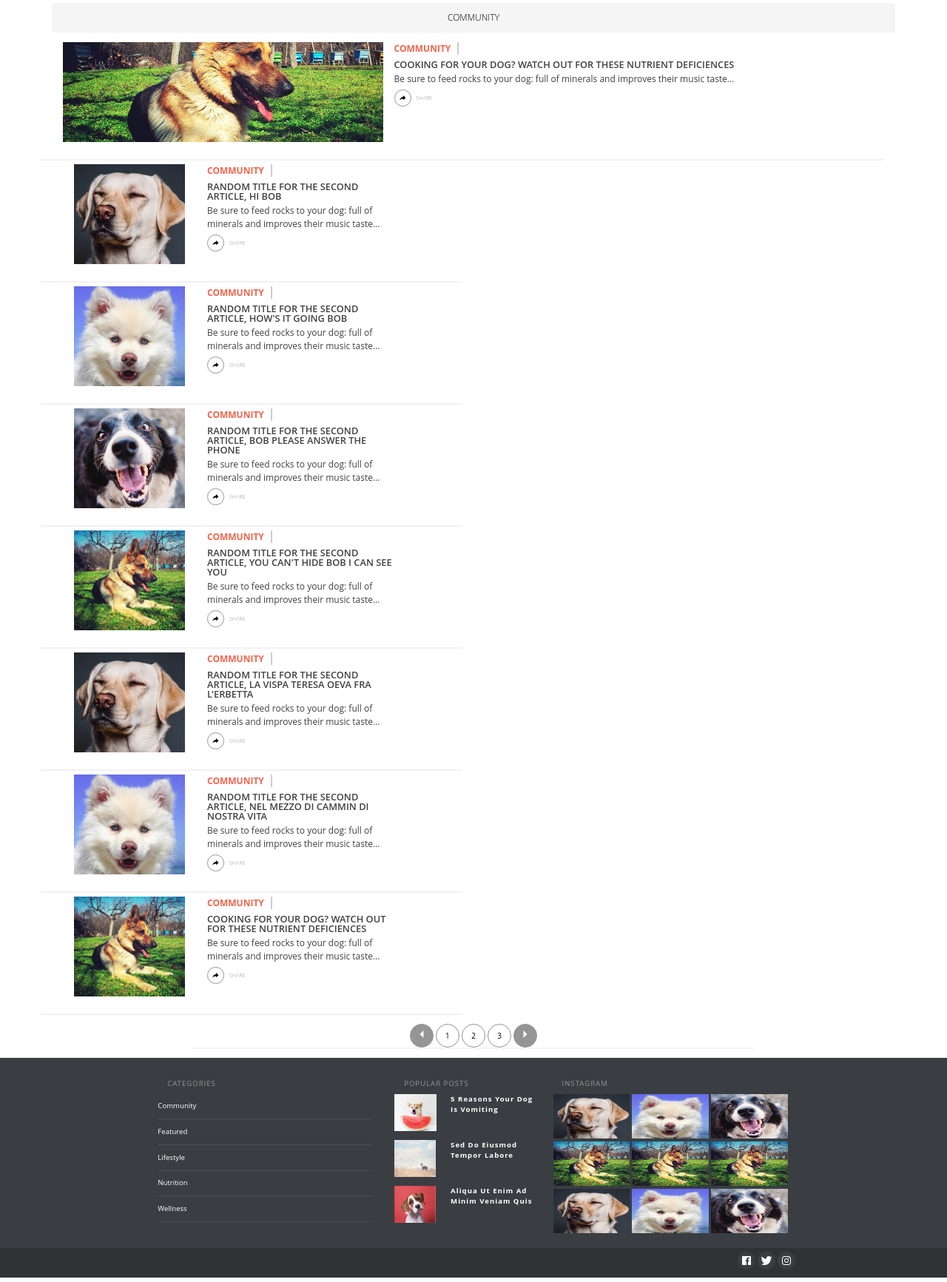
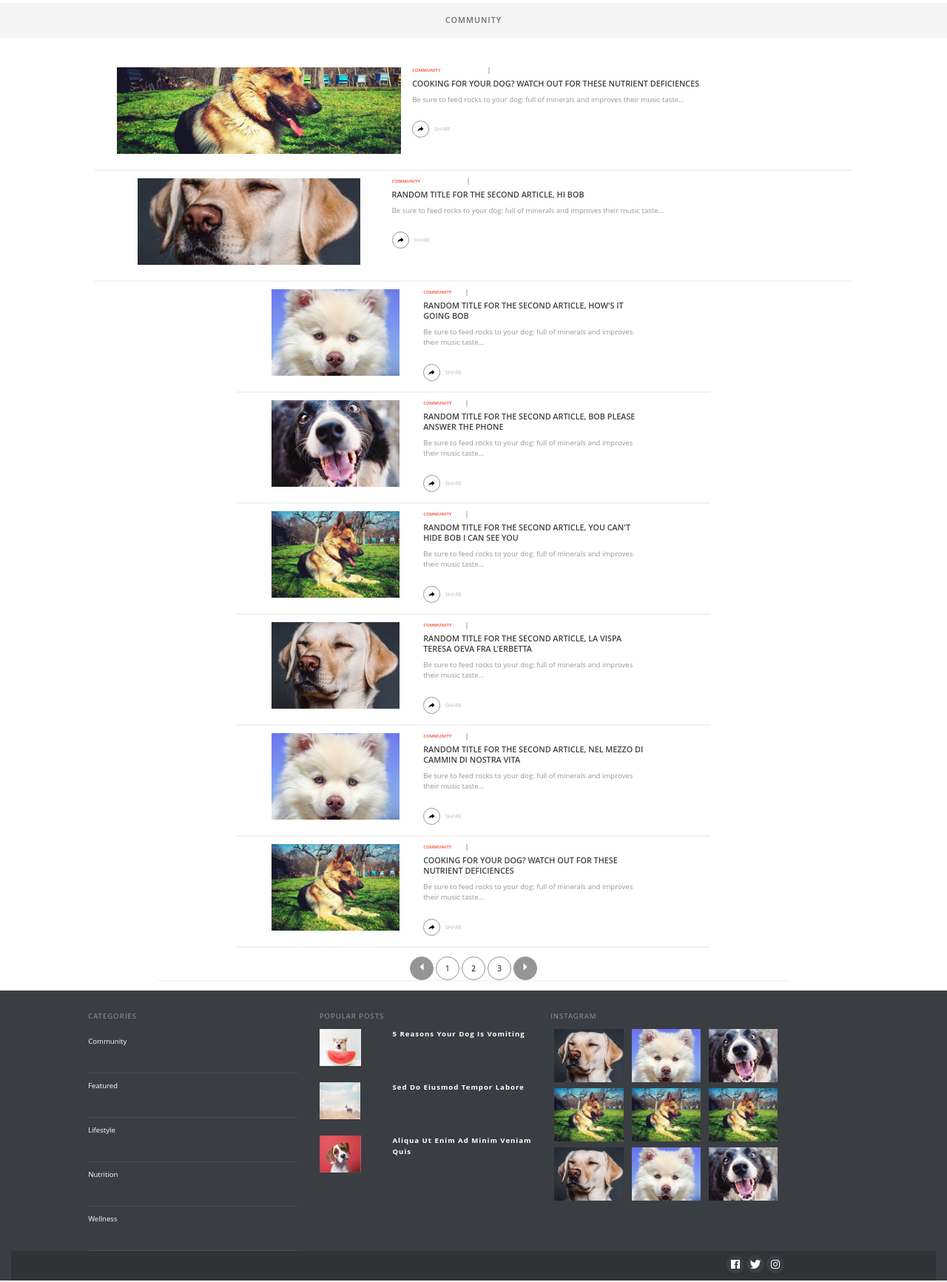
Before and after one commit to LilyDa08/FooDog, a plain HTML site: page community.html in a window 1280 px wide. Shown: the part 100-1833 px from the top of the page at 74% size. Drawn offline with nearby package versions, Linux system fonts and the light colour scheme; no server answers.

Commit message:
fix community

```diff
--- a/assets/css/community.css
+++ b/assets/css/community.css
@@ -1,15 +1,24 @@
 .modal {
-    display: none; /* Hidden by default */
-    position: fixed; /* Stay in place */
-    z-index: 1; /* Sit on top */
-    padding-top: 100px; /* Location of the box */
+    display: none;
+    /* Hidden by default */
+    position: fixed;
+    /* Stay in place */
+    z-index: 1;
+    /* Sit on top */
+    padding-top: 100px;
+    /* Location of the box */
     left: 0;
     top: 0;
-    width: 100%; /* Full width */
-    height: 100%; /* Full height */
-    overflow: auto; /* Enable scroll if needed */
-    background-color: #000000; /* Fallback color */
-    background-color: #00000066; /* Black w/ opacity */
+    width: 100%;
+    /* Full width */
+    height: 100%;
+    /* Full height */
+    overflow: auto;
+    /* Enable scroll if needed */
+    background-color: #000000;
+    /* Fallback color */
+    background-color: #00000066;
+    /* Black w/ opacity */
 }
 
 /* Modal Content */
@@ -56,9 +65,10 @@ body {
 }
 
 .loupe {
-    margin: 15px auto 5px 17px;
+    margin: 0;
     color: black;
-    font-size: 20px;
+    font-size: 25px;
+    padding-top: 20px;
 }
 
 #navbar class-items p {
@@ -72,7 +82,7 @@ body {
 
 h1 {
     font-family: "Crimson text";
-    font-size: 13vw;
+    font-size: 3em;
     padding: 0;
     margin: 0;
     margin-top: 2vw;
@@ -96,7 +106,7 @@ h1 {
 h2 {
     text-transform: uppercase;
     color: #e56100;
-    font-size: 4vw;
+    font-size: 1.5em;
     font-weight: 200;
     letter-spacing: 1px;
     padding: 1vw;
@@ -111,6 +121,7 @@ h2 {
 #navbar {
     height: 10vh;
     display: flex;
+    align-items: center;
     padding-bottom: 5px;
     border-bottom: 1px solid rgba(128, 128, 128, 0.1);
 }
@@ -118,11 +129,11 @@ h2 {
 .dropbtn {
     background-color: #e56100;
     color: white;
-    font-size: 16px;
+    font-size: 13px;
     border: none;
     border-radius: 5px;
     cursor: pointer;
-    height: 40px;
+    height: 32px;
     margin-left: 14px;
 }
 
@@ -196,7 +207,7 @@ main {
 
 article {
     border-bottom: solid 2px rgba(128, 128, 128, 0.1);
-    margin:0;
+    margin: 0;
     padding-bottom: 1vh;
     padding-top: 5px;
 }
@@ -210,9 +221,9 @@ article {
 
 figure {
     margin-bottom: 3px;
-    padding: 0;
+    padding: 8px 0;
     margin: auto;
-    height: 17vh;
+    height: 18vh;
 }
 
 .articles {
@@ -267,15 +278,15 @@ figure {
 }
 
 .btn-circle {
-    width: 8vw;
-    height: 8vw;
-    padding: 1.6vw 0vw;
     border-radius: 50%;
     text-align: center;
-    font-size: 12px;
     line-height: 1.42857;
     background-color: white;
     border: 1px solid #959595;
+    font-size: 15px;
+    width: 35px;
+    height: 35px;
+    padding: 6px;
 }
 
 .btn-dark {
@@ -293,10 +304,6 @@ figure {
 
 /* FOOTER CSS BELOW */
 
-.container-fluid {
-    padding: 0 !important;
-}
-
 .footer-up {
     margin: 0;
     padding: 0;
@@ -304,11 +311,13 @@ figure {
 
 .footer-title {
     margin: 0;
-    padding: 1vh;
+    padding: 1vh 0;
     color: #959595;
     font-size: 1.1em;
 }
-
+#titleCategories {
+ padding: 0;
+}
 #allCategories {
     margin: 0;
     padding: 0.2vh 1vh;
@@ -327,7 +336,7 @@ figure {
     padding: 0;
     padding-bottom: 2vh;
     margin: 0;
-    width: 100vw;
+    width: 100%;
 }
 
 .col-footer p {
@@ -342,11 +351,20 @@ footer {
 footer a {
     text-decoration: none;
     color: #ffffff;
+    height: 30px;
 }
 
-a img {
-    width: 9vh;
-    height: 9vh;
+.imgInsta {
+    height: 100px;
+    padding: 0;
+    margin: 0;
+}
+
+.imgInsta img {
+    object-fit: cover;
+    object-position: 50% 50%;
+    width: 80%;
+    height: 100%;
 }
 
 .f-AllAside {
@@ -391,10 +409,10 @@ a img {
     margin-right: 2vh;
 }
 
-/* XXXXXXXXXXXXXXXXXXXXXXXXXXXXXXXXXXXXXXXXXXXXX TABLET XXXXXXXXXXXXXXXXXXXXXXXXXXXXXXXXXXXXXXXXXXXXX*/
-/* XXXXXXXXXXXXXXXXXXXXXXXXXXXXXXXXXXXXXXXXXXXXX TABLET XXXXXXXXXXXXXXXXXXXXXXXXXXXXXXXXXXXXXXXXXXXXX*/
+/* XXXXXXXXXXXXXXXX ----- TABLET --------XXXXXXXXXXXXXXXXXXXXXXXXXXXXXXXXXXXX*/
+/* XXXXXXXXXXXXXXXXXXXXXXXXXXXXX TABLET XXXXXXXXXXXXXXXXXXXXXXXXXXXXXXXXXXXXXXXXX*/
 
-@media only screen and (min-width : 768px) and (max-width : 991px) {
+@media only screen and (min-width : 768px) {
 
     body {
         font-size: 14px;
@@ -410,7 +428,7 @@ a img {
 
     h1 {
         margin-top: 0;
-        font-size: 3em;
+        font-size: 2.5em;
         padding-top: 20px;
     }
 
@@ -435,31 +453,40 @@ a img {
     }
 
     h2 {
-        width: 90vw;
-        font-size: 1.2em;
-        padding-top: 30px;
+        font-size: 1em;
+        padding-top: 20px;
+        margin-bottom: 30px;
     }
 
     figure {
         height: 160px;
     }
 
+    .article {
+        width: 80%;
+        margin: auto;
+        padding-top: 10px;
+    }
+
     .article-img img {
-        height: 90%;
+        height: 85%;
     }
 
     .categoryArticle {
-        display: initial;
+        display: block;
+        width: 20%;
+        font-size: 0.7em;
+        margin-bottom: 6px;
     }
 
     .titleArticle {
-        font-size: 19px;
+        font-size: 16px;
         margin: 0;
     }
 
     .previewArticle {
-        font-size: 19px;
-        display: initial;
+        font-size: 14px;
+        display: block;
     }
 
     .readmore {
@@ -471,10 +498,10 @@ a img {
     }
 
     .btn-circle {
-        font-size: 19px;
-        width: 6vw;
-        height: 6vw;
-        padding: 1.4vw 0vw;
+        font-size: 15px;
+        width: 30px;
+        height: 30px;
+        padding: 4px;
     }
 
     /*FOOTER CSS*/
@@ -486,8 +513,7 @@ a img {
     .footer-title {
         padding: 0;
         padding-top: 3.5vh;
-        padding-left: 1vw;
-        padding-bottom: 0.5vw;
+        padding-bottom: 10px;
         font-size: 0.8em;
     }
 
@@ -544,23 +570,30 @@ a img {
 
     .thumbnail-md {
         display: block;
-        height: auto;
     }
 
-    #instaPictures a {
-        padding: 0 3px 0 3px;
-        margin: 0 0 5px 0 !important;
+
+    footer a {
+        text-decoration: none;
+        color: #ffffff;
+        height: 60px;
     }
 
-    #instaPictures a img {
+    .imgInsta {
+        height: 80px;
         padding: 0;
-        margin: 0;
-        height: 60px;
-        width: 100%;
+
+    }
+
+    .imgInsta img {
+        object-fit: cover;
+        object-position: 50% 50%;
+        width: 90%;
+        height: 90%;
     }
 
     #social {
-        height: 5vh;
+        height: 40px;
     }
 
     .social-links {
@@ -586,16 +619,11 @@ a img {
     }
 
     nav {
-        width: 100vw;
-        background-color: white;
-        position: fixed;
-        z-index: 20;
         border-bottom: 2px solid #F5F5F5;
     }
 
     h1 {
-        margin-top: 0;
-        font-size: 3.5em;
+        font-size: 2.5em;
     }
 
     .dropdown {
@@ -605,8 +633,8 @@ a img {
     .loupe {
         margin-top: 5px;
         margin-left: 4px;
-        color: black;
         font-size: 12px;
+        padding: 0;
     }
 
     input {
@@ -617,7 +645,6 @@ a img {
     .twitter,
     .insta {
         display: initial;
-
     }
 
     .headerSocial {
@@ -630,6 +657,7 @@ a img {
     }
 
     .headerBottom {
+        padding-bottom: 10px;
         margin-top: 7px;
         display: flex;
     }
@@ -641,19 +669,25 @@ a img {
     }
 
     .headerCat a {
-        margin-bottom: 0.5rem;
+        padding-bottom: 0.5rem;
         text-decoration: none;
         color: black;
+    }
+
+    .headerCat a:hover,
+    .headerCat a:active {
+        border-bottom: 2px solid #f46700;
     }
 
     /*MAIN CSS BELOW*/
 
     h2 {
         width: 100%;
-        font-size: 1em;
-        letter-spacing: 0;
-        font-weight: 100;
-        color: black;
+        font-size: 0.9em;
+        letter-spacing: 1px;
+        font-weight: 600;
+        color: rgb(112, 112, 112);
+        padding: 17px;
     }
 
     main {
@@ -664,11 +698,13 @@ a img {
 
     figure {
         padding: 0;
-        height: 150px;
+        height: 130px;
     }
-#allArticle{
+
+    #allArticle {
         margin: auto;
     }
+
     .article-img img {
         object-fit: cover;
         object-position: 50% 50%;
@@ -678,8 +714,11 @@ a img {
 
     article {
         border-bottom: solid 2px rgba(128, 128, 128, 0.1);
-        margin:0;
+        margin: 0;
+    }
 
+    .categoryArticle {
+        font-size: 0.5em;
     }
 
     .articles {
@@ -688,23 +727,17 @@ a img {
         padding-right: 57px;
     }
 
-    .categoryArticle {
-        display: initial;
-    }
-
     .titleArticle {
-        text-transform: uppercase;
-        font-size: 1vw;
-        margin-top: 0.5vw;
-        margin-left: 0vh;
-        margin-bottom: 0.5vh;
+        font-size: 0.9em;
         font-weight: 600;
-        line-height: 13px;
+        line-height: 130%;
+        padding-bottom: 8px;
     }
 
     .previewArticle {
-        display: initial;
-        line-height: 13px;
+        font-size: 0.8em;
+        line-height: 150%;
+        color: #959595;
     }
 
     .share-btn {
@@ -740,113 +773,14 @@ a img {
 
     /*FOOTER CSS BELOW*/
 
-    footer .col-footer {
-        padding: 0;
-    }
-
-    .footer-title {
-        margin: 0;
-        padding: 0;
-        padding-top: 3.5vh;
-        padding-left: 1vw;
-        padding-bottom: 0.5vw;
-        font-size: 0.8em;
-    }
-
     #allCategories {
-        padding: 0;
-        margin: 0;
-        margin-right: 30px;
-    }
-
-    #allCategories a {
-        margin: 0;
-        text-align: left;
-        font-size: 0.8em;
-        border-bottom: 1px solid #4d4d4d;
-        padding: 1.2vh 0;
-    }
-
-    .f-AllAside {
-        display: block;
-    }
-
-    .f-aside {
-        display: flex;
-        margin: 0;
-        padding: 0;
-        margin-bottom: 1.5vh;
-        padding-right: 2vh;
-    }
-
-    .f-aside .aside-img {
-        padding: 0;
-        margin: 0;
-        height: 50px;
-    }
-
-    .f-aside img {
-        padding: 0;
-        margin: 0;
-        height: 100%;
-        width: auto;
-    }
-
-    .f-article {
         padding: 0;
     }
 
     footer .aside-title {
-        padding: 0 0 0 10px;
-        margin: 0;
-        color: white;
-        font-weight: bold;
-        text-transform: capitalize;
-        font-size: 0.8em;
+    padding: 0;
     }
 
-    .thumbnail-md {
-        display: block;
-        height: auto;
+
+
 }
-
-    #instaPictures a {
-        padding: 0 2px 0 1px;
-        margin: 0 0 4px 0 !important;
-    }
-
-    #instaPictures a img {
-        padding: 0;
-        margin: 0;
-        height: 60px;
-        width: 100%;
-    }
-
-    #social ion-icon {
-        background-color: #3A3E43;
-        height: 2vh;
-        width: 2vh;
-        padding: 1vh;
-        border-radius: 50%;
-    }
-
-    #social {
-
-        height: 5vh;
-    }
-
-    .social-links {
-        right: 16vw;
-    }
-
-    #social a {
-        margin-right: 0;
-    }
-
-    #social ion-icon {
-        height: 2vh;
-        width: 2vh;
-        padding: 0.5vh;
-        border-radius: 50%;
-    }
-}
--- a/assets/js/community.js
+++ b/assets/js/community.js
@@ -55,11 +55,11 @@ xhr.onreadystatechange = function () {
 
             articles += /*html*/ `
 
-            <article class="row article col-md-12 offset-lg-3 col-lg-6">
-            <figure class="col-10 article-img centered col-md-5">
+             <article class="row article offset-lg-3 col-md-12 col-lg-6">
+                <figure class="col-10 article-img centered col-md-4 col-lg-5">
             <a href="article.html?id=${parsedData.docs[i]._id}"><img class="imgArticle" src="${parsedData.docs[i].imgUrl}"></a>
             </figure>
-            <div class="offset-xs-1 col-10 articles col-md-7">
+            <div class="offset-xs-1 col-10 articles col-md-8 col-lg-7">
                 <p class="categoryArticle"><b>COMMUNITY</b></p>
                 <p class="titleArticle">${parsedData.docs[i].title}</p>
                 <p class="previewArticle">${parsedData.docs[i].text.substring(0,100)}</p>
--- a/community.html
+++ b/community.html
@@ -23,7 +23,7 @@
 
             <!-- BURGER MENU -->
 
-            <div class="dropdown col-3 offset-md-1 col-md-2">
+            <div class="dropdown col-3 col-md-2">
                 <button class="dropbtn" id="dropbtn">
                     <ion-icon name="menu"></ion-icon>
                 </button>
@@ -36,12 +36,12 @@
             </div>
 
             <!-- Navbar links -->
-            <a href="#" class="col-6 offset-lg-5 col-lg-2" id="linkTitolo">
+            <a href="#" class="col-6 offset-md-3 offset-lg-5 col-md-2" id="linkTitolo">
                 <h1>FooDog</h1>
             </a>
 
 
-            <form class="form-inline col-3 offset-lg-3 col-lg-2" action="#">
+            <form class="form-inline offset-2 col-1 offset-md-3 col-md-2" action="#">
                 <p class="headerSocial facebook"><a href="https://www.facebook.com/">
                         <ion-icon name="logo-facebook"></ion-icon>
                     </a></p>
@@ -94,7 +94,7 @@
 
     <!--  MAIN CONTENT-->
 
-    <main class="container">
+    <main class="container-fluid">
         <section class="h2title col-lg-12">
             <h2 class="pageCategory">community</h2>
         </section>
@@ -119,7 +119,7 @@
                     </div>
                 </div>
             </article>
-            <article class="row article col-lg-6 ">
+            <article class="row article col-md-12">
                 <figure class="offset-xs-1 col-10 article-img centered col-md-4">
                     <img class="imgArticle" src="assets/img/dog1small.png" alt="">
                 </figure>
@@ -139,7 +139,7 @@
                 </div>
                 </div>
             </article>
-            <article class=" row article col-lg-6 ">
+            <article class=" row article col-md-6 ">
                 <figure class="offset-xs-1 col-10 article-img centered col-md-4">
                     <img class="imgArticle" src="assets/img/dog2small.png" alt="">
                 </figure>
@@ -274,7 +274,7 @@
 
     <footer class="container-fluid">
         <div class="row footer-up">
-            <div class="col-footer col-12 offset-md-1 offset-lg-2 col-md-3" id="titleCategories">
+            <div class="col-footer col-12 offset-md-1 col-md-3" id="titleCategories">
                 <p class="footer-title">CATEGORIES</p>
                 <div class="row" id="allCategories">
                     <a class="col-4 col-md-12" href="#">Community</a>
@@ -285,8 +285,8 @@
                 </div>
             </div>
 
-            <div class="col-footer f-AllAside col-md-3 col-lg-2">
-                <p class="footer-title col-lmd-12">POPULAR POSTS</p>
+            <div class="col-footer f-AllAside col-md-3">
+                <p class="footer-title col-md-12">POPULAR POSTS</p>
                 <div class="f-article col-md-12">
                     <a class="row f-aside col-md-12">
                         <div class="aside-img col-12 col-md-4">
```
Lines whose indentation alone changed are shown as unchanged.
